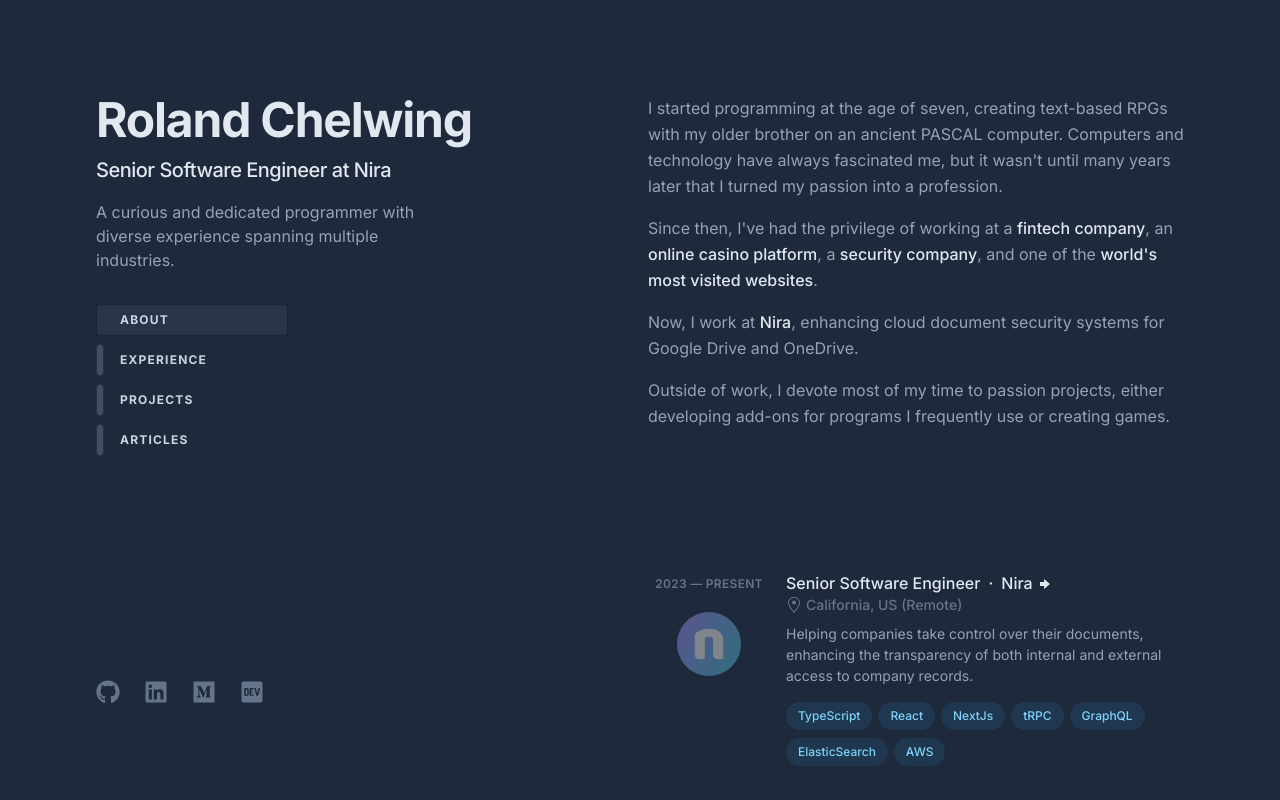
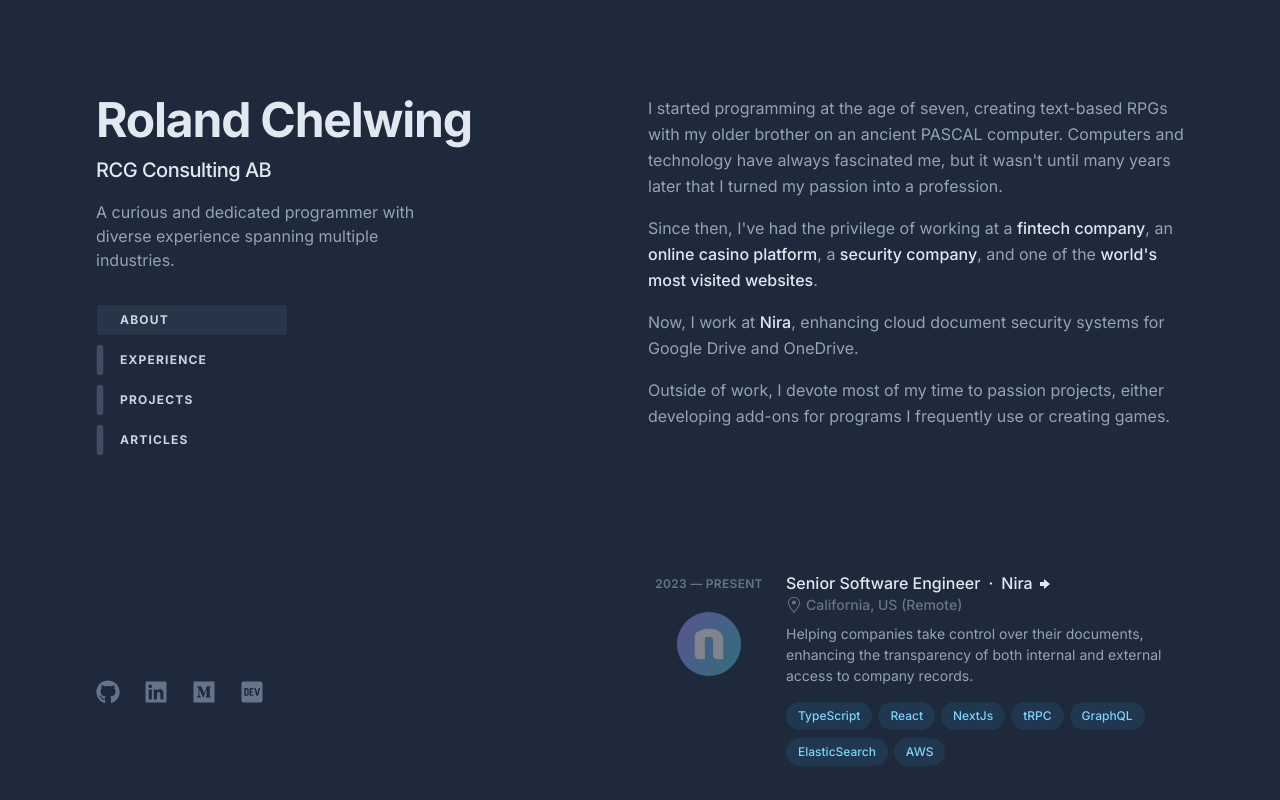
Before and after one commit to Fralleee/fralle.net-v3, a Next.js app: page / in a window 1280 px wide. Shown: the top 800 px of the page. Built offline with nearby package versions, Linux system fonts and the light colour scheme.

Commit message:
Add RCG Consulting AB

```diff
--- a/components/header.tsx
+++ b/components/header.tsx
@@ -73,7 +73,7 @@ export default function Header() {
                     <a href="/">Roland Chelwing</a>
                 </h1>
                 <h2 className="mt-3 text-lg font-medium tracking-tight text-slate-200 sm:text-xl">
-                    Senior Software Engineer at Nira
+                    RCG Consulting AB
                 </h2>
                 <p className="mt-4 max-w-xs leading-normal">
                     A curious and dedicated programmer with diverse experience
--- a/package.json
+++ b/package.json
@@ -15,8 +15,8 @@
         "autoprefixer": "10.4.15",
         "clsx": "^2.0.0",
         "eslint": "8.47.0",
-        "eslint-config-next": "13.4.16",
-        "next": "13.4.16",
+        "eslint-config-next": "^14.1.3",
+        "next": "^14.1.3",
         "postcss": "8.4.28",
         "react": "18.2.0",
         "react-dom": "18.2.0",
```
Also changed, not shown: 2 other files (tests, documents, lock files or other folders).
